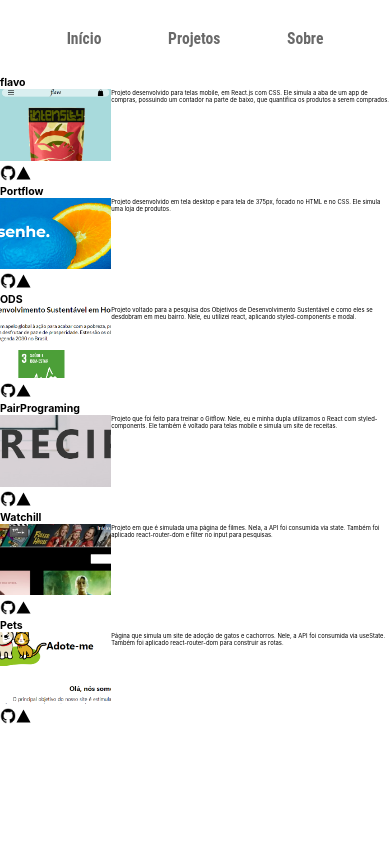
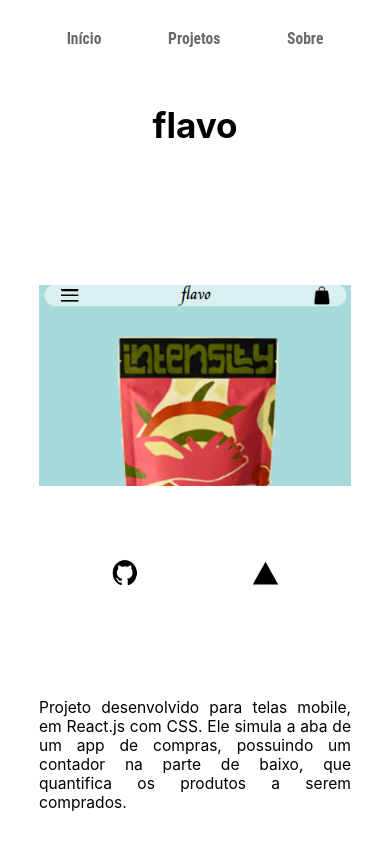
Before and after one commit to danie11z/Portfolio, a React (Create React App) app: page /projetos in a window 390 px wide. Shown: the top 844 px of the page. Built offline with nearby package versions, Linux system fonts and the light colour scheme.

Commit message:
Projetos desk e mobile

```diff
--- a/src/Components/Projects.js
+++ b/src/Components/Projects.js
@@ -13,121 +13,121 @@ import VercelLogo from "../assets/logo-vercel.svg"
 
 export default function About(){
     return(
-        <>
+        <S.Main>
             <S.Section>
                 <S.H2>flavo</S.H2>
                 <S.DivOne>
-                    <div>
+                    <S.DivTwo>
                         <S.ImgOne src={Flavo} alt="Print do projeto" />
-                        <div>
-                            <a href="https://github.com/danie11z/flavo" title="Repositório" target="_blank">
+                        <S.DivThree>
+                            <S.A href="https://github.com/danie11z/flavo" title="Repositório" target="_blank">
                                 <S.ImgTwo src={GitLogo} alt="Logo do Github" />
-                            </a>
-                            <a href="https://flavo.vercel.app/" title="Deploy" target="_blank">
+                            </S.A>
+                            <S.A href="https://flavo.vercel.app/" title="Deploy" target="_blank">
                                 <S.ImgTwo src={VercelLogo} alt="Logo do Vercel" />
-                            </a>
-                        </div>
-                    </div>
-                    <div>
+                            </S.A>
+                        </S.DivThree>
+                    </S.DivTwo>
+                    <S.DivFour>
                         <S.P>Projeto desenvolvido para telas mobile, em React.js com CSS. Ele simula a aba de um app de compras, possuindo um contador na parte de baixo, que quantifica os produtos a serem comprados.</S.P>
-                    </div>
+                    </S.DivFour>
                 </S.DivOne>
             </S.Section>
             <S.Section>
                 <S.H2>Portflow</S.H2>
                 <S.DivOne>
-                    <div>
+                    <S.DivTwo>
                         <S.ImgOne src={Portflow} alt="Print do projeto" />
-                        <div>
-                            <a href="https://github.com/danie11z/Portflow" title="Repositório" target="_blank">
+                        <S.DivThree>
+                            <S.A href="https://github.com/danie11z/Portflow" title="Repositório" target="_blank">
                                 <S.ImgTwo src={GitLogo} alt="Logo do Github" />
-                            </a>
-                            <a href="https://danie11z.github.io/Portflow/" title="Deploy" target="_blank">
+                            </S.A>
+                            <S.A href="https://danie11z.github.io/Portflow/" title="Deploy" target="_blank">
                                 <S.ImgTwo src={VercelLogo} alt="Logo do Vercel" />
-                            </a>
-                        </div>
-                    </div>
-                    <div>
+                            </S.A>
+                        </S.DivThree>
+                    </S.DivTwo>
+                    <S.DivFour>
                         <S.P>Projeto desenvolvido em tela desktop e para tela de 375px, focado no HTML e no CSS. Ele simula uma loja de produtos.</S.P>
-                    </div>
+                    </S.DivFour>
                 </S.DivOne>
             </S.Section>
             <S.Section>
                 <S.H2>ODS</S.H2>
                 <S.DivOne>
-                    <div>
+                    <S.DivTwo>
                         <S.ImgOne src={Ods} alt="Print do projeto" />
-                        <div>
-                            <a href="https://github.com/danie11z/ods" title="Repositório" target="_blank">
+                        <S.DivThree>
+                            <S.A href="https://github.com/danie11z/ods" title="Repositório" target="_blank">
                                 <S.ImgTwo src={GitLogo} alt="Logo do Github" />
-                            </a>
-                            <a href="https://ods-navy.vercel.app/" title="Deploy" target="_blank">
+                            </S.A>
+                            <S.A href="https://ods-navy.vercel.app/" title="Deploy" target="_blank">
                                 <S.ImgTwo src={VercelLogo} alt="Logo do Vercel" />
-                            </a>
-                        </div>
-                    </div>
-                    <div>
+                            </S.A>
+                        </S.DivThree>
+                    </S.DivTwo>
+                    <S.DivFour>
                         <S.P>Projeto voltado para a pesquisa dos Objetivos de Desenvolvimento Sustentável e como eles se desdobram em meu bairro. Nele, eu utilizei react, aplicando styled-components e modal.</S.P>
-                    </div>
+                    </S.DivFour>
                 </S.DivOne>
             </S.Section>
             <S.Section>
                 <S.H2>PairPrograming</S.H2>
                 <S.DivOne>
-                    <div>
+                    <S.DivTwo>
                         <S.ImgOne src={PP} alt="Print do projeto" />
-                        <div>
-                            <a href="https://github.com/danie11z/PairPrograming" title="Repositório" target="_blank">
+                        <S.DivThree>
+                            <S.A href="https://github.com/danie11z/PairPrograming" title="Repositório" target="_blank">
                                 <S.ImgTwo src={GitLogo} alt="Logo do Github" />
-                            </a>
-                            <a href="https://pair-programing-5m2d.vercel.app/" title="Deploy" target="_blank">
+                            </S.A>
+                            <S.A href="https://pair-programing-5m2d.vercel.app/" title="Deploy" target="_blank">
                                 <S.ImgTwo src={VercelLogo} alt="Logo do Vercel" />
-                            </a>
-                        </div>
-                    </div>
-                    <div>
+                            </S.A>
+                        </S.DivThree>
+                    </S.DivTwo>
+                    <S.DivFour>
                         <S.P>Projeto que foi feito para treinar o Gitflow. Nele, eu e minha dupla utilizamos o React com styled-components. Ele também é voltado para telas mobile e simula um site de receitas.</S.P>
-                    </div>
+                    </S.DivFour>
                 </S.DivOne>
             </S.Section>
             <S.Section>
                 <S.H2>Watchill</S.H2>
                 <S.DivOne>
-                    <div>
+                    <S.DivTwo>
                         <S.ImgOne src={Watchill} alt="Print do projeto" />
-                        <div>
-                            <a href="https://github.com/danie11z/Watchill" title="Repositório" target="_blank">
+                        <S.DivThree>
+                            <S.A href="https://github.com/danie11z/Watchill" title="Repositório" target="_blank">
                                 <S.ImgTwo src={GitLogo} alt="Logo do Github" />
-                            </a>
-                            <a href="https://watchill-531g.vercel.app/filmes" title="Deploy" target="_blank">
+                            </S.A>
+                            <S.A href="https://watchill-531g.vercel.app/filmes" title="Deploy" target="_blank">
                                 <S.ImgTwo src={VercelLogo} alt="Logo do Vercel" />
-                            </a>
-                        </div>
-                    </div>
-                    <div>
+                            </S.A>
+                        </S.DivThree>
+                    </S.DivTwo>
+                    <S.DivFour>
                         <S.P>Projeto em que é simulada uma página de filmes. Nela, a API foi consumida via state. Também foi aplicado react-router-dom e filter no input para pesquisas.</S.P>
-                    </div>
+                    </S.DivFour>
                 </S.DivOne>
             </S.Section>
             <S.Section>
                 <S.H2>Pets</S.H2>
                 <S.DivOne>
-                    <div>
+                    <S.DivTwo>
                         <S.ImgOne src={Pets} alt="Print do projeto" />
-                        <div>
-                            <a href="https://github.com/danie11z/Pets" title="Repositório" target="_blank">
+                        <S.DivThree>
+                            <S.A href="https://github.com/danie11z/Pets" title="Repositório" target="_blank">
                                 <S.ImgTwo src={GitLogo} alt="Logo do Github" />
-                            </a>
-                            <a href="https://pets-three.vercel.app/" title="Deploy" target="_blank">
+                            </S.A>
+                            <S.A href="https://pets-three.vercel.app/" title="Deploy" target="_blank">
                                 <S.ImgTwo src={VercelLogo} alt="Logo do Vercel" />
-                            </a>
-                        </div>
-                    </div>
-                    <div>
+                            </S.A>
+                        </S.DivThree>
+                    </S.DivTwo>
+                    <S.DivFour>
                         <S.P>Página que simula um site de adoção de gatos e cachorros. Nele, a API foi consumida via useState. Também foi aplicado react-router-dom para construir as rotas.</S.P>
-                    </div>
+                    </S.DivFour>
                 </S.DivOne>
             </S.Section>
-        </>
+        </S.Main>
     )
 }
--- a/src/Styles/HeaderStyle.js
+++ b/src/Styles/HeaderStyle.js
@@ -3,6 +3,10 @@ import {Link} from "react-router-dom"
 
 export const Topo = styled.header`
     display: flex;
+    position: sticky;
+    z-index: 1;
+    background-color: #FFFFFF;
+    top: 0;
 `
 
 export const Nav = styled.nav`
--- a/src/Styles/ProjectsStyle.js
+++ b/src/Styles/ProjectsStyle.js
@@ -1,25 +1,179 @@
 import styled from "styled-components"
 
+export const Main = styled.main`
+    display: flex;
+    flex-direction: column;
+    align-items: center;
+
+    @media(max-width: 500px){
+        display: initial;
+    }
+`
+
 export const Section = styled.section`
+    width: 90vw;
+    display: flex;
+    flex-direction: column;
+    height: 70vh;
+    justify-content: space-evenly;
 
+    @media(max-width: 924px){
+        width: 95vw;
+    }
+
+    @media(max-width: 824px){
+        width: 100vw;
+        height: 65vh;
+    }
+
+    @media(max-width: 724px){
+        height: 63vh;
+    }
+
+    @media(max-width: 500px){
+        width: 100%;
+        height: 95vh;
+    }
 `
 
 export const H2 = styled.h2`
     font-size: 2.7vw;
+    text-align: center;
+
+    @media(max-width: 924px){
+        font-size: 3.5vw;
+    }
+
+    @media(max-width: 724px){
+        font-size: 4.3vw;
+    }
+
+    @media(max-width: 624px){
+        font-size: 5.1vw;
+    }
+
+    @media(max-width: 500px){
+        font-size: 9vw;
+    }
 `
 
 export const DivOne = styled.div`
     display: flex;
+    justify-content: space-evenly;
+    align-items: center;
+
+    @media(max-width: 500px){
+        flex-direction: column;
+        height: 80vh;
+    }
+`
+
+export const DivTwo = styled.div`
+    width: 42%;
+    height: 50vh;
+    display: flex;
+    flex-direction: column;
+    justify-content: space-evenly;
+    align-items: center;
+
+    @media(max-width: 924px){
+        width: 45%;
+        height: 44vh;
+    }
+
+    @media(max-width: 624px){
+        height: 38vh;
+    }
+
+    @media(max-width: 500px){
+        width: 100%;
+        height: 53vh;
+    }
 `
 
 export const ImgOne = styled.img`
-    width: 28.5vw;
+    width: 80%;
+
+    @media screen and (max-width: 724px) and (min-width: 500px){
+        width: 100%;
+    }
+
+    @media(max-width: 500px){
+        width: 80%;
+    }
+`
+
+export const DivThree = styled.div`
+    width: 100%;
+    display: flex;
+    justify-content: space-evenly;
+`
+
+export const A = styled.a`
+    text-decoration: none;
+    width: 4vw;
+    display: flex;
+    justify-content: center;
+    transition: background 0.5s;
+
+    &:hover{
+        background-color:  #AFEEEE;
+    }
+
+    @media(max-width: 500px){
+        width: 8vw;
+    }
 `
 
 export const ImgTwo = styled.img`
-    width: 4vw;
+    width: 3.2vw;
+
+    @media(max-width: 924px){
+        width: 4vw;
+    }
+
+    @media(max-width: 724px){
+        width: 4.5vw;
+    }
+
+    @media(max-width: 624px){
+        width: 5vw;
+    }
+
+    @media(max-width: 500px){
+        width: 7vw;
+    }
+`
+
+export const DivFour = styled.div`
+    width: 40%;
+
+    @media(max-width: 500px){
+        width: 80%;
+    }
 `
 
 export const P = styled.p`
     font-size: 1.5vw;
+    text-align: justify;
+
+    @media(max-width: 924px){
+        font-size: 1.8vw;
+    }
+
+    @media(max-width: 824px){
+        font-size: 2.1vw;
+    }
+
+    @media(max-width: 724px){
+        font-size: 2.4vw;
+    }
+
+    @media(max-width: 624px){
+        font-size: 2.7vw;
+    }
+
+    @media(max-width: 500px){
+        font-size: 4vw;
+    }
 `
```
